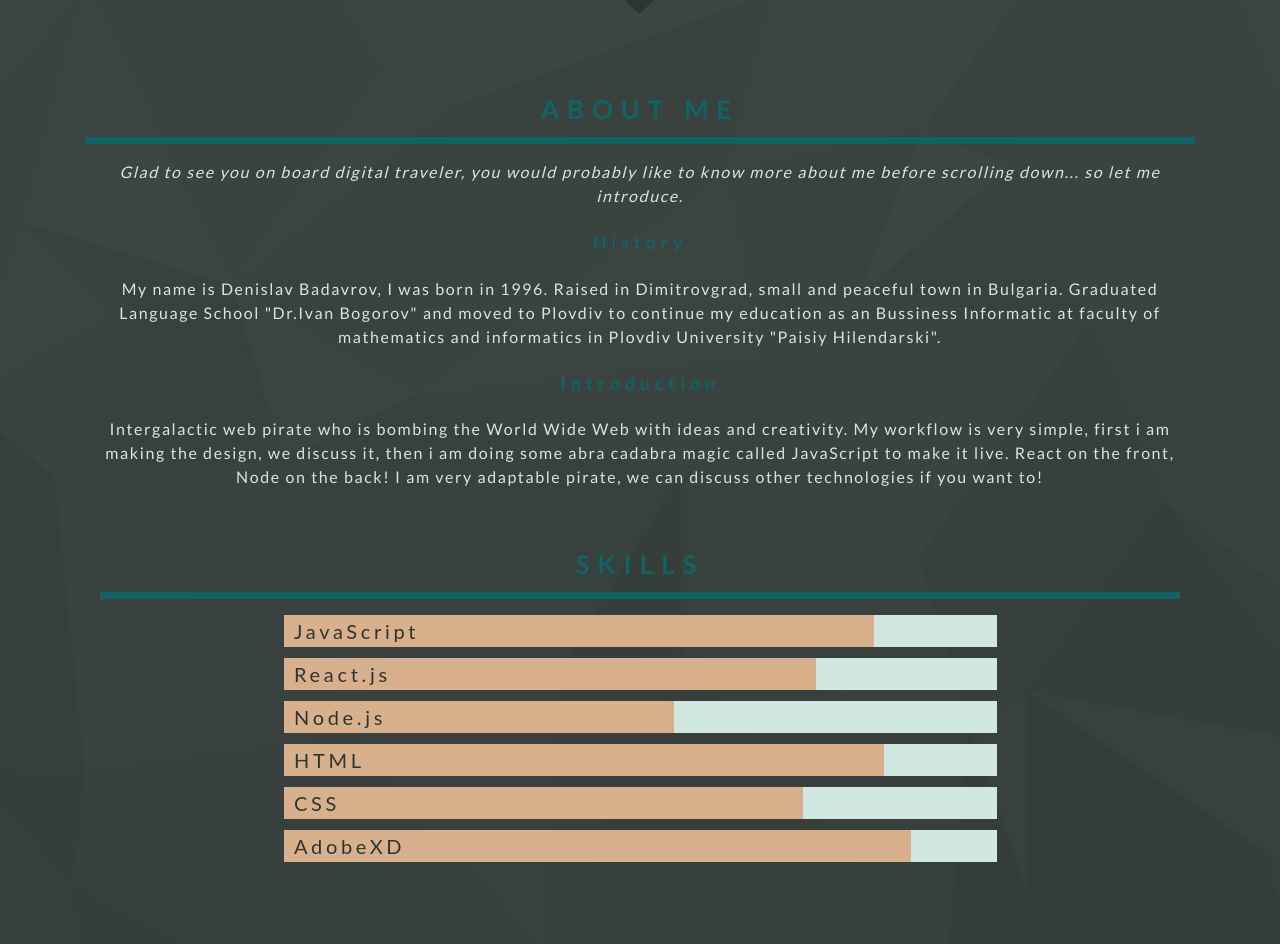
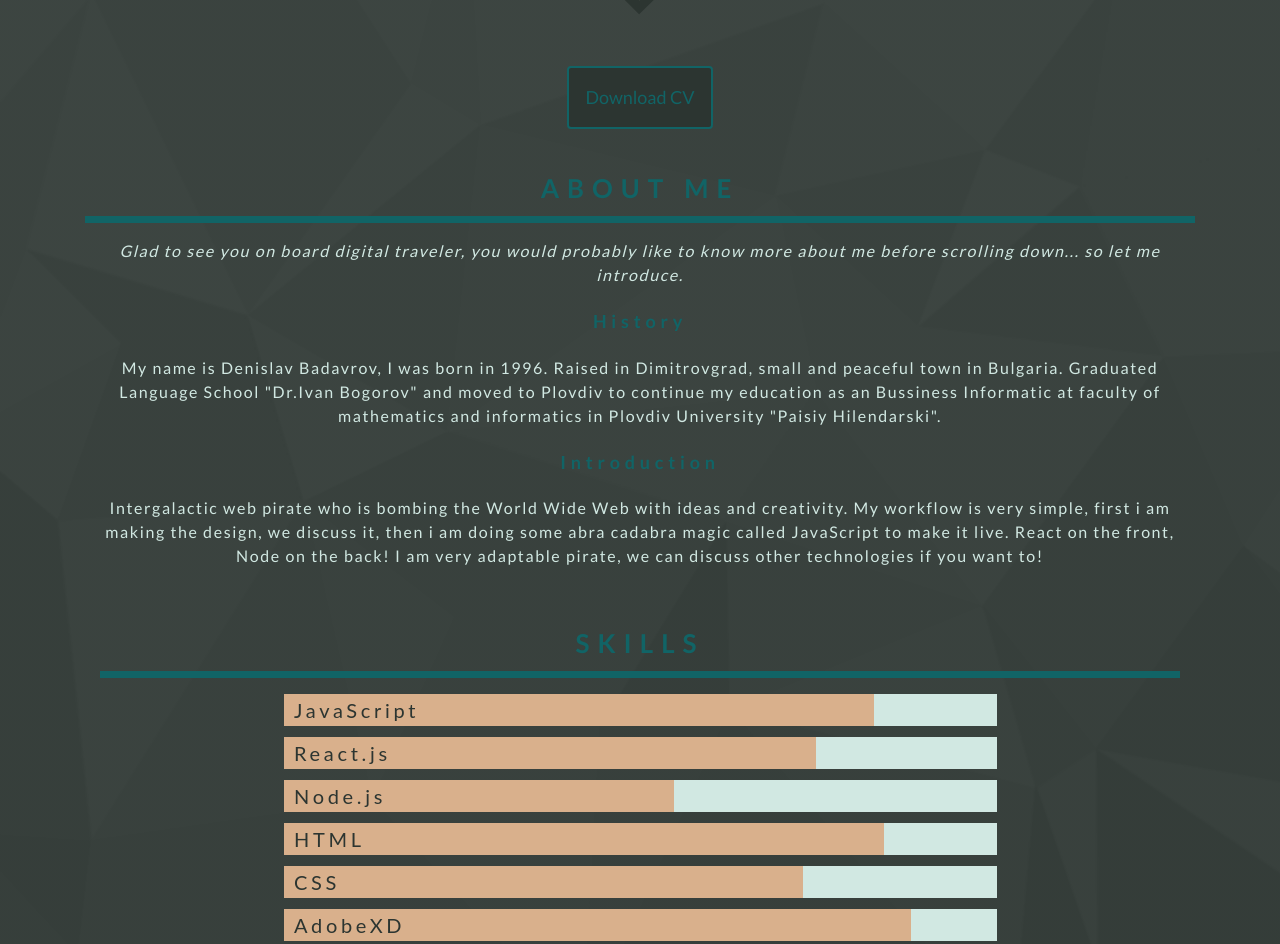
Before and after one commit to badavrov/portfolio, a React app: page / in a window 1280 px wide. Shown: the part 1332-2276 px from the top of the page. Built offline with nearby package versions, Linux system fonts and the light colour scheme.

Commit message:
beta release

```diff
--- a/src/client/components/about/about.css
+++ b/src/client/components/about/about.css
@@ -1,5 +1,5 @@
 #about-container{
-    background-image: linear-gradient(rgba(44, 53, 49, 0.92), rgba(44,53,49,0.92)), url("~/public/about-bg.png");
+    background-image: linear-gradient(rgba(44, 53, 49, 0.92), rgba(44,53,49,0.92)), url("../../../../public/about-bg.png");
     background-size: cover;
     border-top: 0.5rem solid #2C3531;
     text-align: center;
@@ -43,3 +43,25 @@
     font-style: italic;
 
 }
+#download-cv{
+    position: relative;
+    font-family: 'Lato', sans-serif;
+    font-size: 18px;
+    margin: 0 0 1rem 0;
+    text-align: center;
+    padding: 1rem;
+    border: 2px solid #116466;
+    background: #2C3531;
+    color: #116466;
+    transition: color linear .7s, border linear .7s;
+}
+#download-cv:hover{
+    color:#D1E8E2;
+    border: 2px solid #D1E8E2;
+}
+#about-picture{
+    transition: transform 1s;
+}
+#about-picture:hover{
+    transform: scale(1.05);
+}
--- a/src/client/components/about/about.js
+++ b/src/client/components/about/about.js
@@ -1,19 +1,18 @@
-import ReactDOM from "react-dom";
 import React from "react";
-import { Container, Media } from "reactstrap";
+import { Container, Media, Button } from "reactstrap";
 import "./about.css";
 import aboutPhoto from "../../../../public/about-photo.png";
 import aboutSkills from "../../../../public/skills.svg";
 
 export default class App extends React.Component {
-
   render() {
     return (
       <Container id="about-container" fluid={true}>
         <Container id="about-photo">
-          <Media object src={aboutPhoto}/>
+          <Media id="about-picture" object src={aboutPhoto}></Media>
         </Container>
         <Container id="about-info">
+          <a href="../../../../public/cv.pdf" target="_blank" download><Button id="download-cv">Download CV</Button></a>
           <Container id="about-about">
           <div className="about-header-div"><p className="about-header">ABOUT ME</p></div>
             <p className="about-text about-intro">
--- a/src/client/components/navbar/navbar.css
+++ b/src/client/components/navbar/navbar.css
@@ -12,7 +12,7 @@
     font-size: 22px;
     padding: 0 1rem;
     font-family: 'Gill Sans', 'Gill Sans MT', Calibri, 'Trebuchet MS', sans-serif;
-    transition: color linear 1s;
+    transition: color linear .5s;
 }
 
 .menu-link:hover{
--- a/src/client/components/projects/Project.js
+++ b/src/client/components/projects/Project.js
@@ -28,7 +28,7 @@ export default class Project extends React.Component {
       <Col key={i} className="project-col">
             <h4>{item.title}</h4>
             <p>{item.describe}</p>
-            <img src={item.img}/>
+            <img src={item.img.projectsLandscape}/>
       </Col>
         ))}
       </Row>
```
Also changed, not shown: dist/bundle.js, 1 other file.
